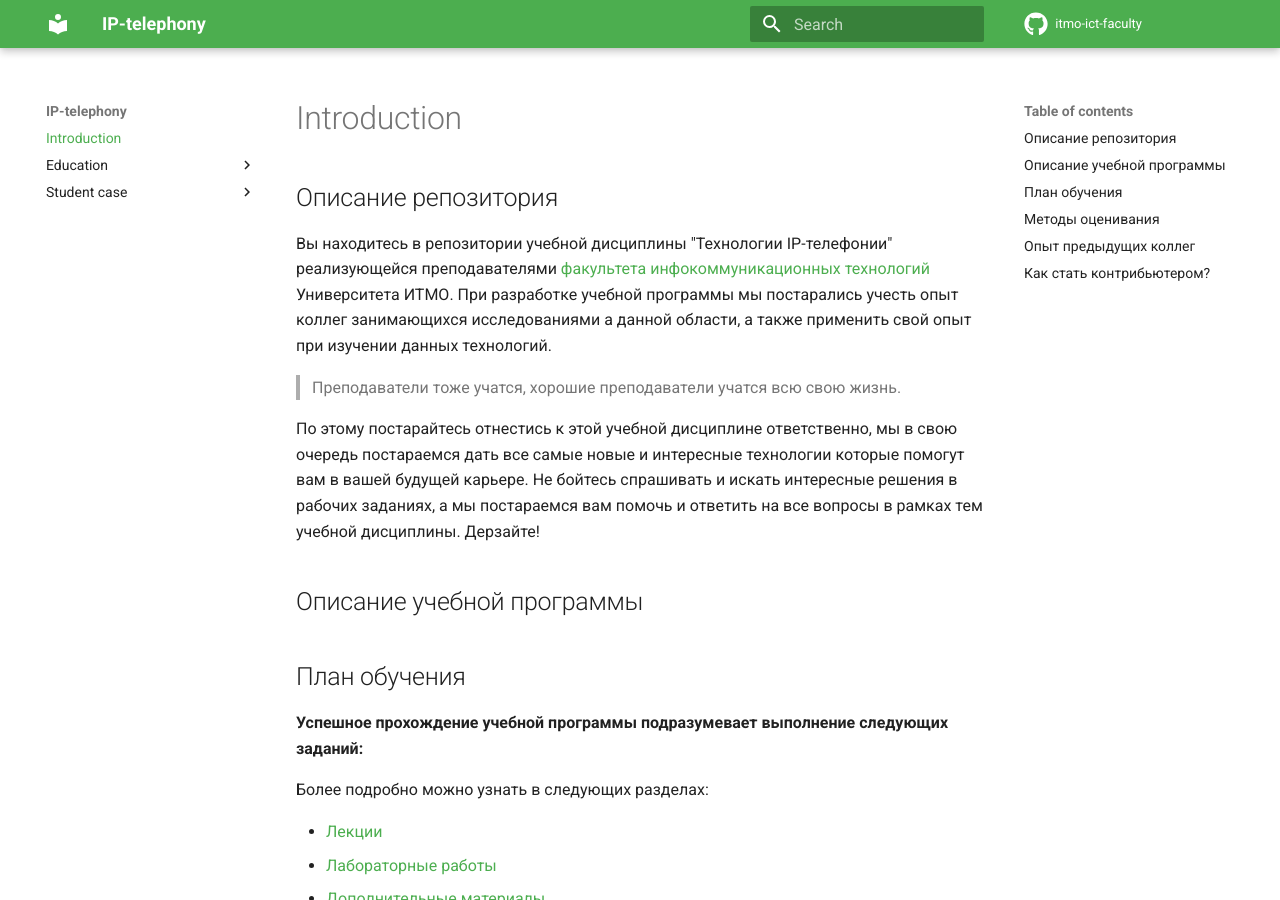
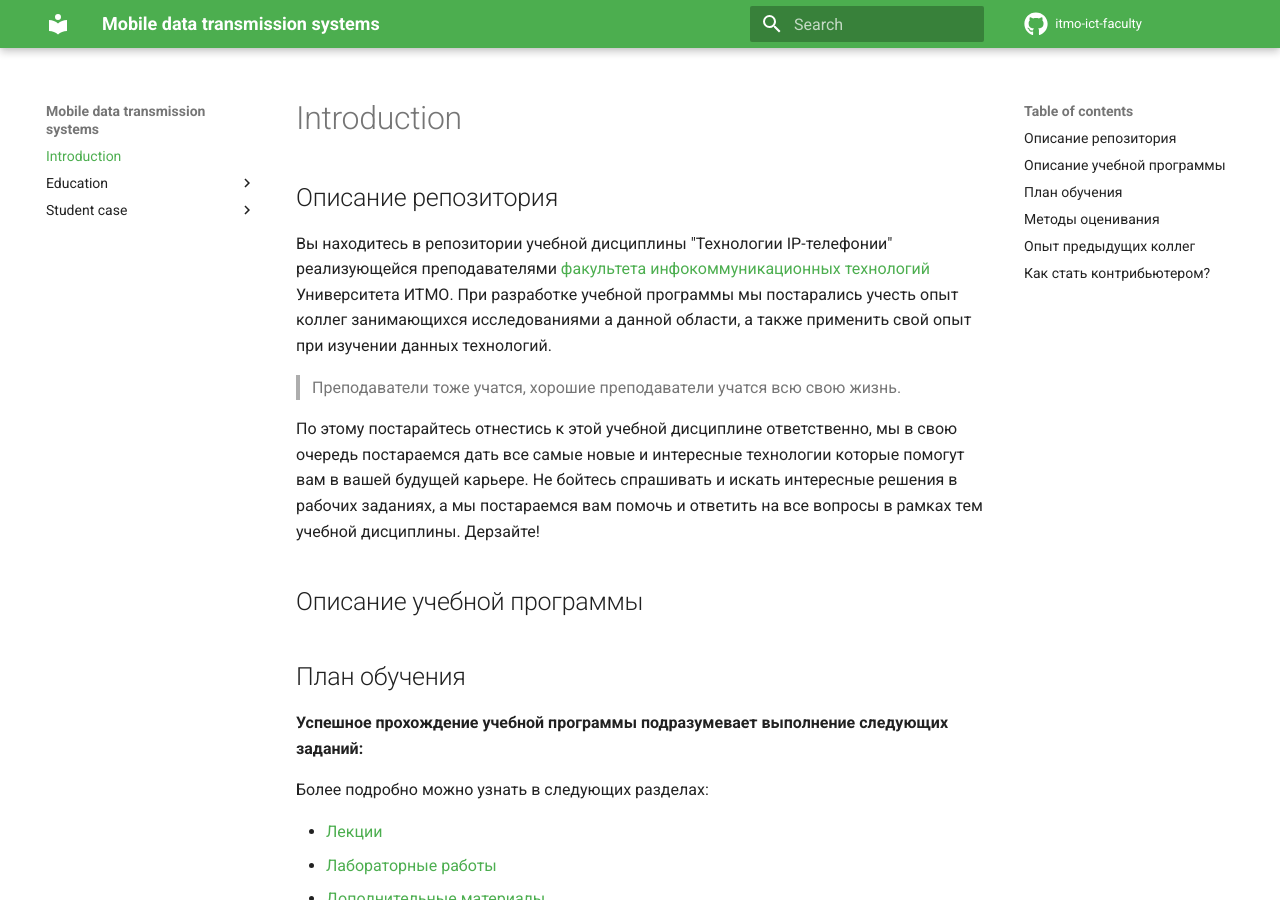
Before and after one commit to itmo-ict-faculty/mobile-data-transmission-systems, an MkDocs documentation site: the page built from docs/index.md, in a window 1280 px wide and 900 px high. Built offline with MkDocs 1.6.1 and Material for MkDocs 9.7.7, drawn with Linux system fonts in a browser that asks for light colours; comment, search, counter and statistics services are not loaded.

Commit message:
Update mkdocs.yml

```diff
--- a/mkdocs.yml
+++ b/mkdocs.yml
@@ -1,4 +1,4 @@
-site_name: IP-telephony
+site_name: Mobile data transmission systems
 repo_name: 'itmo-ict-faculty'
 repo_url: 'https://github.com/itmo-ict-faculty/mobile-data-transmission-systems'
 theme:
@@ -10,7 +10,7 @@ theme:
     #     icon: material/weather-sunny
     #     name: Switch to dark mode
     # - scheme: slate
-    #   primary: green
+    #   primary: blue
     #   toggle:
     #     icon: material/weather-night
     #     name: Switch to light mode
```
